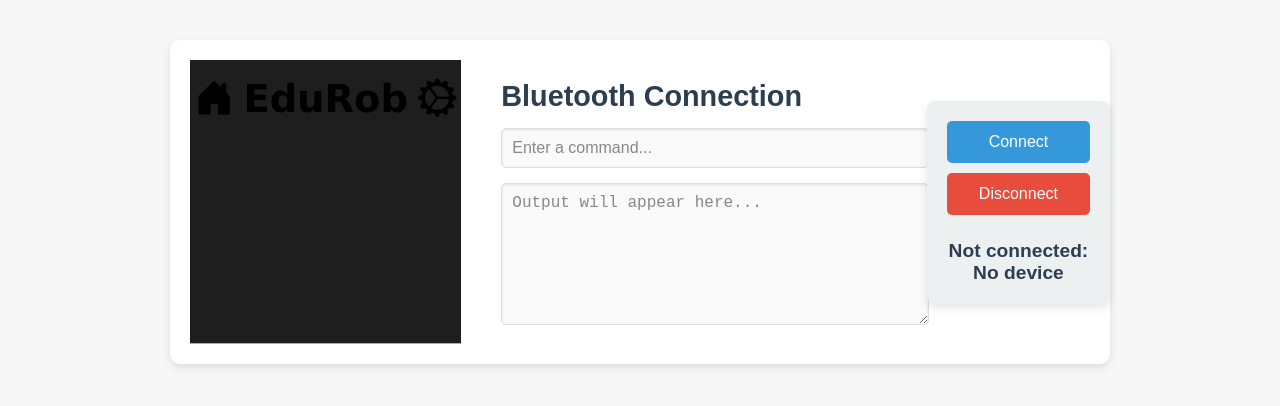
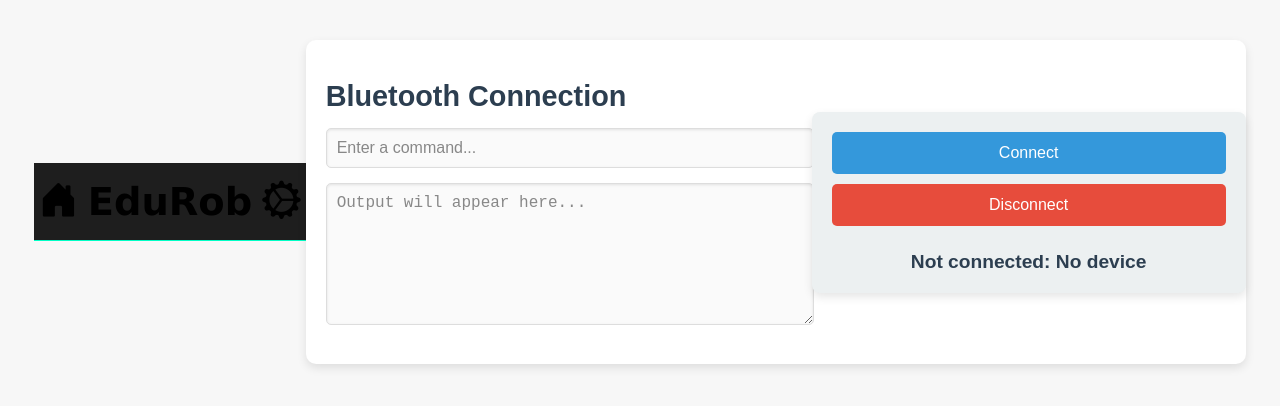
Before and after one commit to edu-rob/edu-rob, a Next.js app: page /connect in a window 1280 px wide. Shown: the part 198-604 px from the top of the page. Built offline with nearby package versions, Linux system fonts and the light colour scheme.

Commit message:
fix: Moved nav bar back into layout

```diff
--- a/src/app/connect/page.tsx
+++ b/src/app/connect/page.tsx
@@ -11,8 +11,7 @@ export default function Connect() {
   return (
     <div className="ConnectPageContainer">
       {/* Left panel for input and textarea */}
-      <NavBar />
-      <div className="LeftPanel">
+       <div className="LeftPanel">
         <h1 className="ConnectPageTitle">Bluetooth Connection</h1>
         <input name="PromptInput" id="PromptInput" placeholder="Enter a command..." />
         <textarea name="ScriptOutputTextArea" id="ScriptOutputTextArea" placeholder="Output will appear here..."></textarea>
--- a/src/app/landing/page.tsx
+++ b/src/app/landing/page.tsx
@@ -6,7 +6,6 @@ import NavBar from "../components/navBar/navBar";
 export default function Landing() {
   return (
     <div>
-      <NavBar />
       <h1>  Landing Page!!!! </h1>
     </div>
   );
--- a/src/app/layout.tsx
+++ b/src/app/layout.tsx
@@ -2,6 +2,8 @@ import type { Metadata } from "next";
 import { Geist, Geist_Mono } from "next/font/google";
 import "bootstrap-icons/font/bootstrap-icons.css"
 import './index.css';
+
+import NavBar from "./components/navBar/navBar";
 
 const geistSans = Geist({
   variable: "--font-geist-sans",
@@ -22,6 +24,7 @@ export default function RootLayout({ children }: Readonly<{children: React.React
   return (
     <html lang="en">
       <body className={`${geistSans.variable} ${geistMono.variable} antialiased`}>
+        <NavBar/>
         {children}
       </body>
     </html>
```
